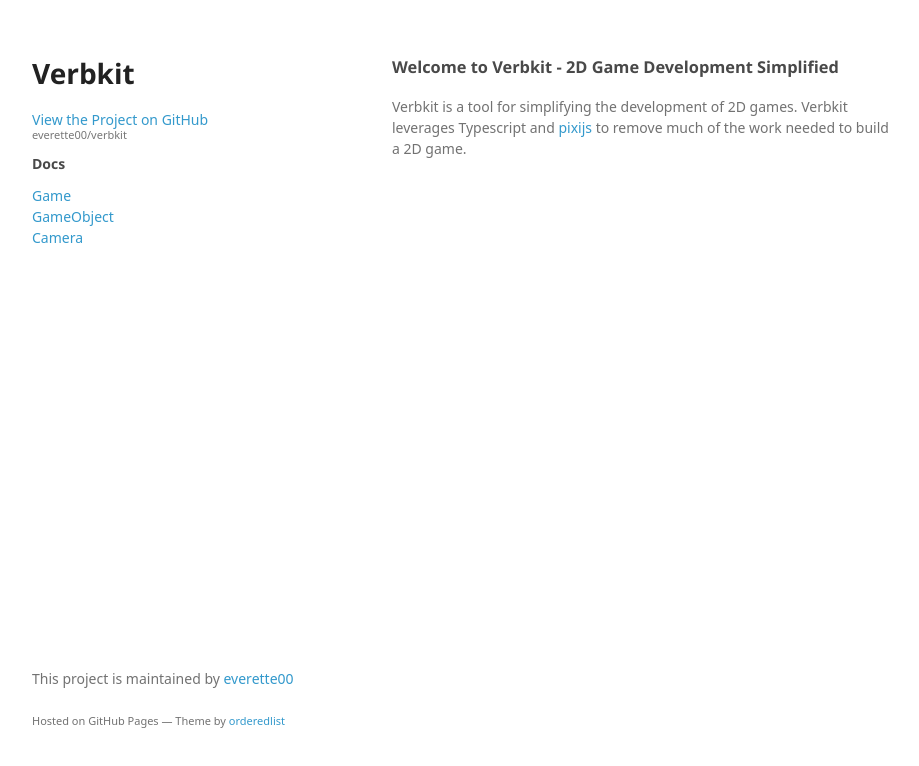
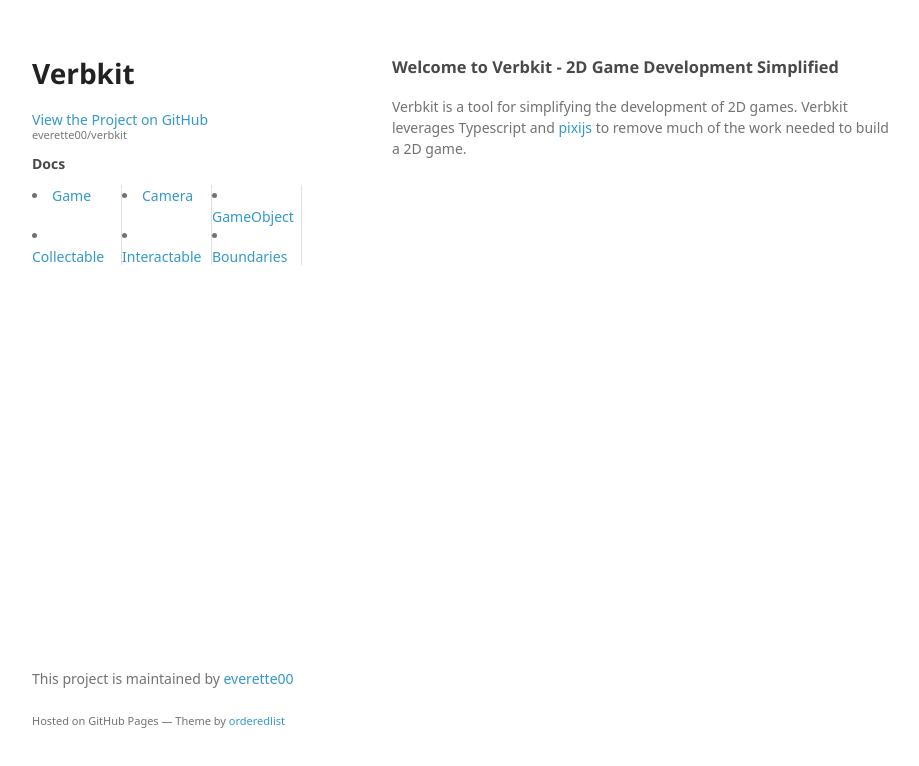
Before and after one commit to everette00/Verbkit, a plain HTML site: page index.html in a window 1280 px wide. Shown: the whole page, without its empty margins (178-1097 px from the left). Drawn offline with Linux system fonts and the light colour scheme; a web font is replaced by a local one.

Commit message:
More docs

```diff
--- a/index.html
+++ b/index.html
@@ -19,9 +19,12 @@
                 <p class="view"><a href="https://github.com/everette00/verbkit">View the Project on GitHub <small>everette00/verbkit</small></a></p>
                 <div style="margin-top: 1rem;">
                     <h4 style="line-height: .1rem;">Docs</h4>
-                    <a>Game</a><br/>
-                    <a>GameObject</a><br/>
-                    <a>Camera</a><br/>
+                    <li><a>Game</a></li>
+                    <li><a>Camera</a></li>
+                    <li><a>GameObject</a></li>
+                    <li><a>Collectable</a></li>
+                    <li><a>Interactable</a></li>
+                    <li><a>Boundaries</a></li>
                 </div>
             </header>
             <section>
```
